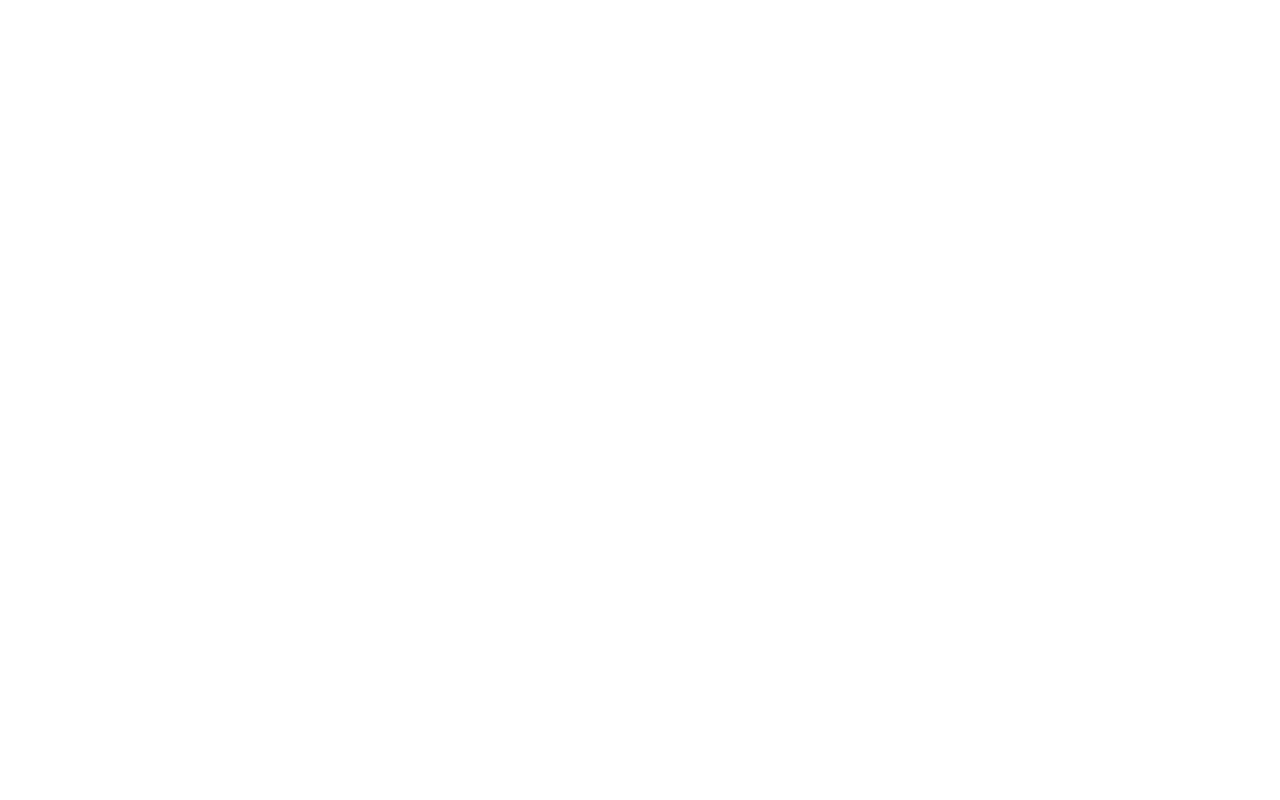
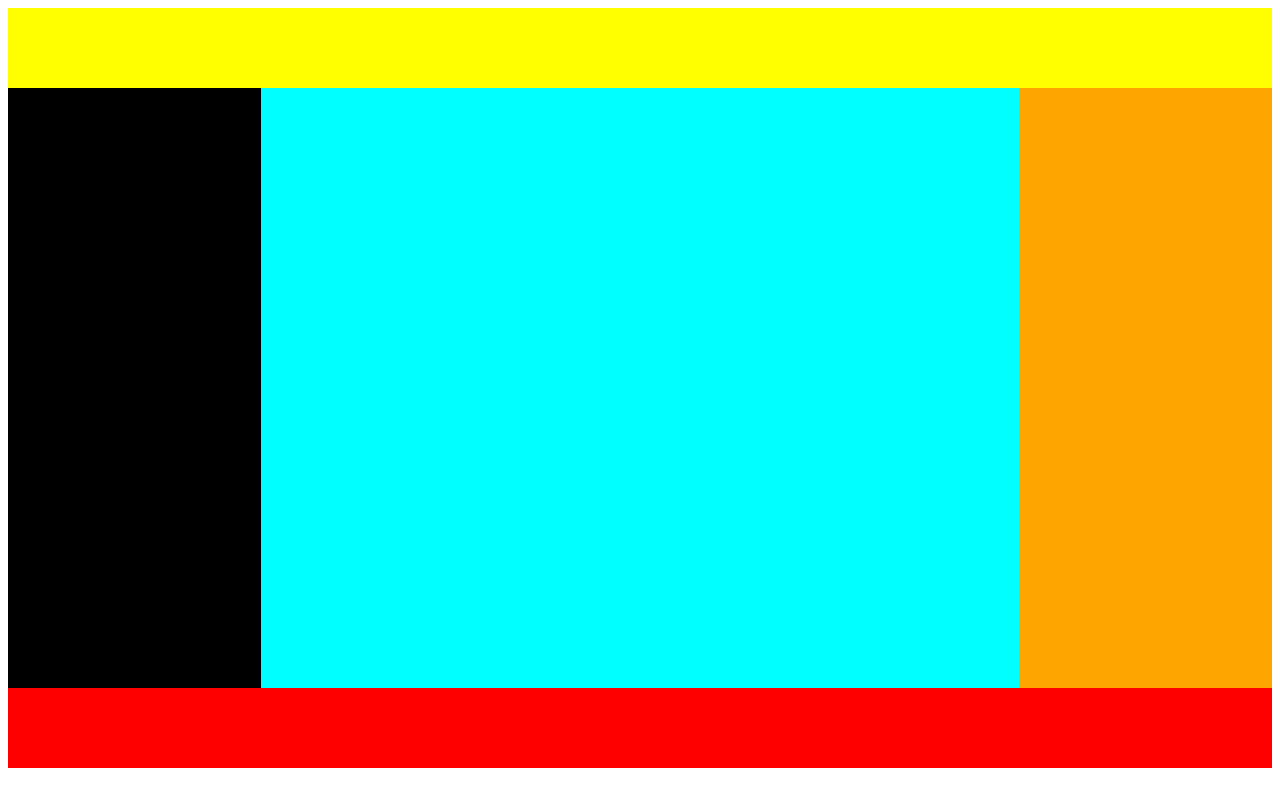
Before and after one commit to Aubert-co/Crud-JS, a website: page App/View/index.html in a window 1280 px wide. Drawn offline with Linux system fonts and the light colour scheme.

Commit message:
Update index.css

```diff
--- a/App/View/public/css/index.css
+++ b/App/View/public/css/index.css
@@ -1,7 +1,33 @@
 .container{
+
     display: grid;
-    grid-template-columns: 15vh 65vh  20vh;
+    grid-template-rows: 10vh 75vh  10vh;
     grid-template-areas: "he he he he he"
                          "as1 ma ma ma as2"
                          "fo fo fo fo fo ";
 }
+
+
+.header{
+    grid-area: he;
+    background-color: yellow;
+}
+
+.main{
+    grid-area: ma;
+    background-color: aqua;
+}
+
+.aside1{
+    grid-area: as1;
+    background-color: black;
+}
+
+.aside2{
+    grid-area: as2;
+    background-color: orange;
+}
+.footer{
+    grid-area: fo;
+    background-color: red;
+}
```
